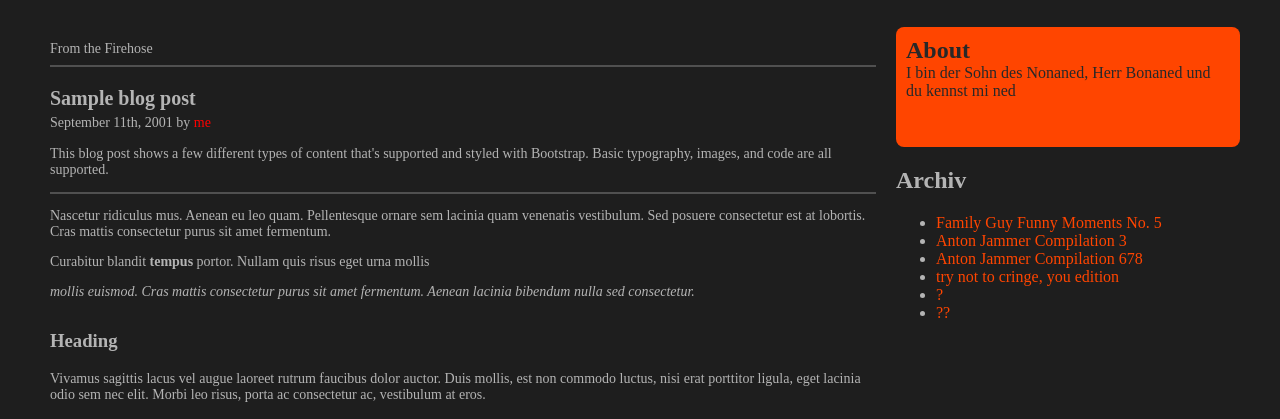
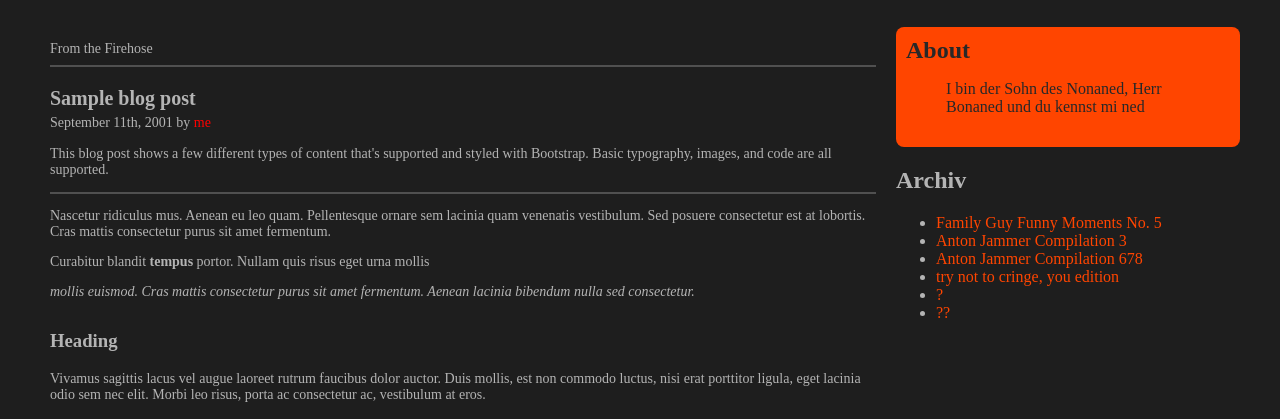
Before and after one commit to BrioWacc/briowacc.github.io, a plain HTML site: page index.html in a window 1280 px wide. Shown: the part 376-795 px from the top of the page. Drawn offline with Linux system fonts and the light colour scheme.

Commit message:
Update index.html
added blockquote to about

```diff
--- a/index.html
+++ b/index.html
@@ -85,7 +85,7 @@
             <aside>
                 <div class="about">
                     <h2>About</h2>
-                    <p>I bin der Sohn des Nonaned, Herr Bonaned und du kennst mi ned</p>
+                    <p><blockquote>I bin der Sohn des Nonaned, Herr Bonaned und du kennst mi ned</blockquote></p>
                 </div>
                 <div class="archive">
                     <h2>Archiv</h2>
```
